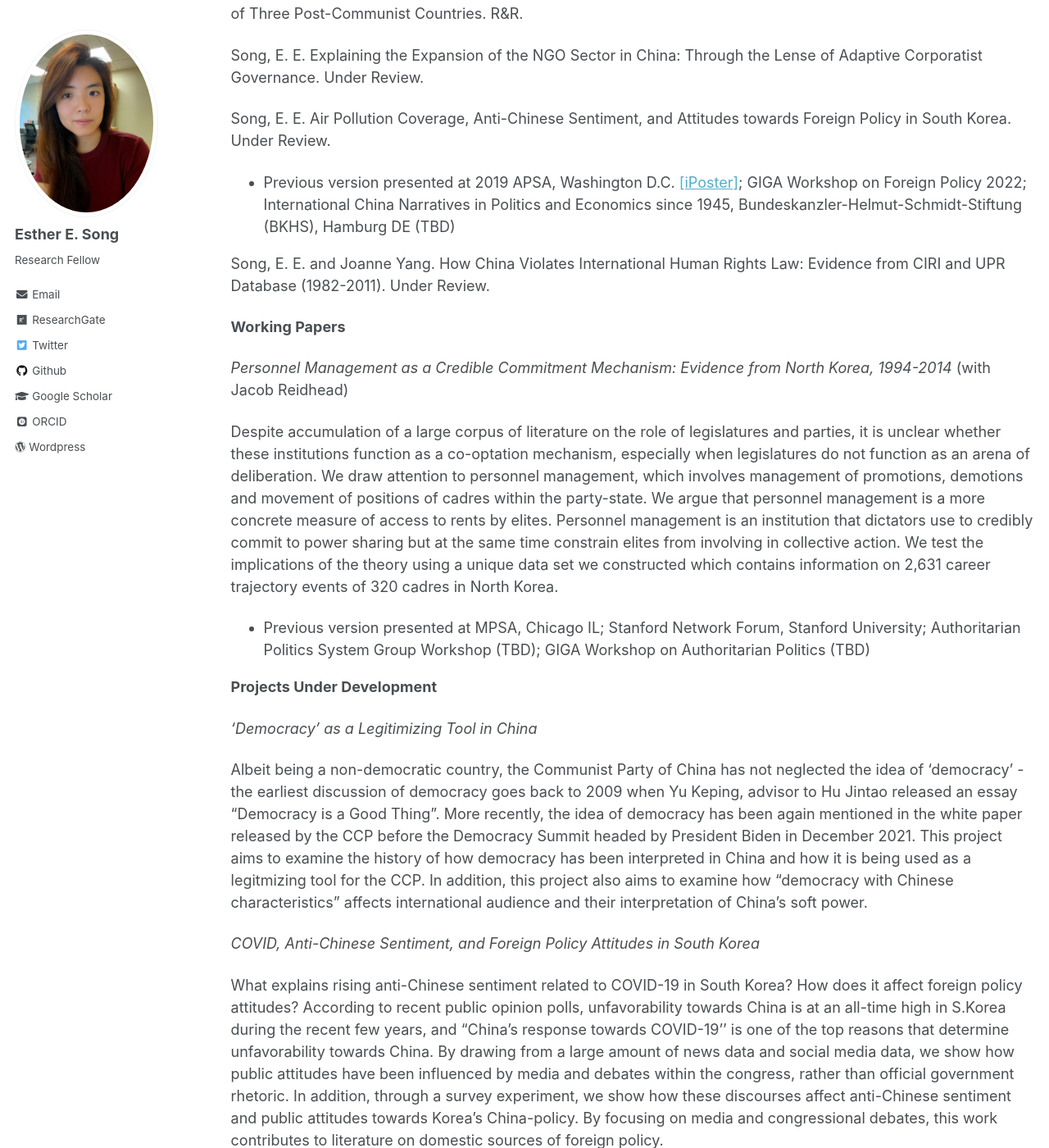
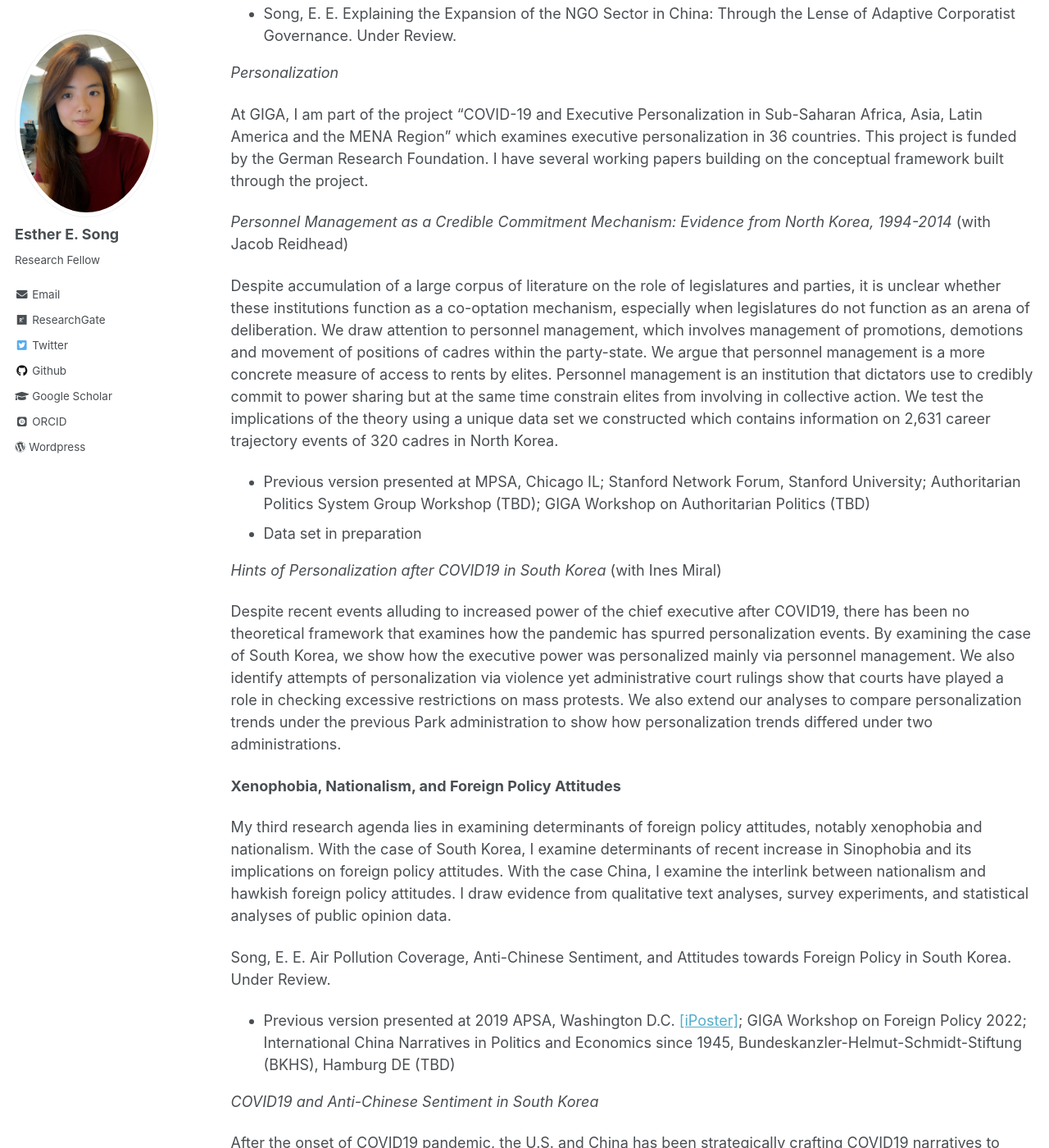
Before and after one commit to ehsong/ehsong.github.io, a Jekyll site: the page built from _pages/research.md, in a window 1280 px wide and 1400 px high, scrolled down 724 px. Shown: the whole window at 82% size. Built offline with Jekyll 4.4.1, drawn with Linux system fonts in a browser that asks for light colours; some web fonts are replaced; some of the changed text lies outside the part shown.

Commit message:
Update research.md

```diff
--- a/_pages/research.md
+++ b/_pages/research.md
@@ -7,43 +7,57 @@
 
 {% include base_path %}
 
-My research interests span across topics such as civil society and NGO policy, authoritarianism, political attitudes, and international affairs in East Asia with a regional focus primarily on China and secondarily on the two Koreas. My methodological interests lies in survey experiments, text mining, and case studies.
+My research interests span across topics such as civil society and NGO policy, authoritarianism, and international affairs in East Asia with a regional focus primarily on China and secondarily on the two Koreas. My methodological interests lies in survey experiments and text mining.
 
-At GIGA, I am part of the project ["COVID-19 and Executive Personalization in Sub-Saharan Africa, Asia, Latin America and the MENA Region"](https://www.giga-hamburg.de/en/projects/covid-19-executive-personalization-saharan-africa-asia-latin-america-mena-region/) which examines executive personalization in 36 countries. This project is funded by the [German Research Foundation](https://www.dfg.de/en/research_funding/index.html).
 
-**Peer-Reviewed Articles**
+**Authoritarianism**
 
-Song, E. E. 2022. How Outsourcing Social Services to NGOs Bolsters Political Trust in China: Evidence from Shanghai. *Chinese Political Science Review*. 1-27. [[Open Access Link]](https://link.springer.com/article/10.1007/s41111-021-00207-z)
+*NGO Policy in China*
+
+My dissertation work has centered on answering the question on why China has allowed the growth of the NGO sector despite its potential threat towards regime stability. This work touches not only upon state-society relations in China but authoritarianism as well. My work has culminated in a book-length project and peer-reviewed articles \& articles under review.
+
+* Song, E. E. 2022. How Outsourcing Social Services to NGOs Bolsters Political Trust in China: Evidence from Shanghai. *Chinese Political Science Review*. 1-27. [[Open Access Link]](https://link.springer.com/article/10.1007/s41111-021-00207-z)
 - Paper presented at 2019 MPSA, Chicago IL; 2019 Bay Area Comparative Urban Politics Workshop, UC Berkeley; 2019 China Social Science Workshop, Stanford University.
 
-**Articles Under Review/Submitted**
+* Song, E. E. The Political Origins of NGO Sector Expansion Under Authoritarianism: Evidence from Case Comparison of Three Post-Communist Countries. R&R.
 
-Song, E. E. Long-Term Effects of Authoritarian Repression: Evidence from the Gwangju Massacre in South Korea, 1980. Under Review.
+* Song, E. E. Explaining the Expansion of the NGO Sector in China: Through the Lense of Adaptive Corporatist Governance. Under Review.
 
-Song, E. E. The Political Origins of NGO Sector Expansion Under Authoritarianism: Evidence from Case Comparison of Three Post-Communist Countries. R&R.
+*Personalization*
 
-Song, E. E. Explaining the Expansion of the NGO Sector in China: Through the Lense of Adaptive Corporatist Governance. Under Review.
-
-Song, E. E. Air Pollution Coverage, Anti-Chinese Sentiment, and Attitudes towards Foreign Policy in South Korea. Under Review.
-- Previous version presented at 2019 APSA, Washington D.C. [[iPoster]](https://apsa2019-apsa.ipostersessions.com/default.aspx?s=DF-1D-34-3D-64-33-21-12-B0-42-57-A1-87-AC-68-E1); GIGA Workshop on Foreign Policy 2022; International China Narratives in Politics and Economics since 1945, Bundeskanzler-Helmut-Schmidt-Stiftung (BKHS), Hamburg DE (TBD)
-
-Song, E. E. and Joanne Yang. How China Violates International Human Rights Law: Evidence from CIRI and UPR Database (1982-2011). Under Review.
-
-
-**Working Papers**
+At GIGA, I am part of the project “COVID-19 and Executive Personalization in Sub-Saharan Africa, Asia, Latin America and the MENA Region” which examines executive personalization in 36 countries. This project is funded by the German Research Foundation. I have several working papers building on the conceptual framework built through the project.
 
 *Personnel Management as a Credible Commitment Mechanism: Evidence from North Korea, 1994-2014* (with Jacob Reidhead)
 
 Despite accumulation of a large corpus of literature on the role of legislatures and parties, it is unclear whether these institutions function as a co-optation mechanism, especially when legislatures do not function as an arena of deliberation. We draw attention to personnel management, which involves management of promotions, demotions and movement of positions of cadres within the party-state. We argue that personnel management is a more concrete measure of access to rents by elites. Personnel management is an institution that dictators use to credibly commit to power sharing but at the same time constrain elites from involving in collective action. We test the implications of the theory using a unique data set we constructed which contains information on 2,631 career trajectory events of 320 cadres in North Korea.
 
 - Previous version presented at MPSA, Chicago IL; Stanford Network Forum, Stanford University; Authoritarian Politics System Group Workshop (TBD); GIGA Workshop on Authoritarian Politics (TBD)
+- Data set in preparation
+
+*Hints of Personalization after COVID19 in South Korea* (with Ines Miral)
+
+Despite recent events alluding to increased power of the chief executive after COVID19, there has been no theoretical framework that examines how the pandemic has spurred personalization events. By examining the case of South Korea, we show how the executive power was personalized mainly via personnel management. We also identify attempts of personalization via violence yet administrative court rulings show that courts have played a role in checking excessive restrictions on mass protests. We also extend our analyses to compare personalization trends under the previous Park administration to show how personalization trends differed under two administrations.
+
+**Xenophobia, Nationalism, and Foreign Policy Attitudes**
+
+My third research agenda lies in examining determinants of foreign policy attitudes, notably xenophobia and nationalism. With the case of South Korea, I examine determinants of recent increase in Sinophobia and its implications on foreign policy attitudes. With the case China, I examine the interlink between nationalism and hawkish foreign policy attitudes. I draw evidence from qualitative text analyses, survey experiments, and statistical analyses of public opinion data.
+
+Song, E. E. Air Pollution Coverage, Anti-Chinese Sentiment, and Attitudes towards Foreign Policy in South Korea. Under Review.
+- Previous version presented at 2019 APSA, Washington D.C. [[iPoster]](https://apsa2019-apsa.ipostersessions.com/default.aspx?s=DF-1D-34-3D-64-33-21-12-B0-42-57-A1-87-AC-68-E1); GIGA Workshop on Foreign Policy 2022; International China Narratives in Politics and Economics since 1945, Bundeskanzler-Helmut-Schmidt-Stiftung (BKHS), Hamburg DE (TBD)
+
+*COVID19 and Anti-Chinese Sentiment in South Korea*
+
+After the onset of COVID19 pandemic, the U.S. and China has been strategically crafting COVID19 narratives to influence domestic politics and international relations. However yet we know less about how these narratives are formed. By examinig the case of South Korea, I find that anti-Chinese sentiment was deliberately incited due to domestic political factors: the conservatives used xenophobic narratives to compete with the liberal incumbent party. The deliberate crafting of the narrative was then replicated in news media and was absorbed by the public. The xenophobic narratives targeted at the Chinese has led to increase in anti-Chinese sentiment, even in topics unrelated to COVID19. I show evidence using qualitative text analyses and readings of congressional debates, news titles and op-ed titles, and more than 700K tweets collected between 2019 and 2021.
+
+**Other Articles Under Review/Submitted**
+
+Song, E. E. Long-Term Effects of Authoritarian Repression: Evidence from the Gwangju Massacre in South Korea, 1980. Under Review.
+
+Song, E. E. and Joanne Yang. How China Violates International Human Rights Law: Evidence from CIRI and UPR Database (1982-2011). Under Review.
+
 
 **Projects Under Development**
 
 *'Democracy' as a Legitimizing Tool in China*
 
 Albeit being a non-democratic country, the Communist Party of China has not neglected the idea of 'democracy' - the earliest discussion of democracy goes back to 2009 when Yu Keping, advisor to Hu Jintao released an essay "Democracy is a Good Thing". More recently, the idea of democracy has been again mentioned in the white paper released by the CCP before the Democracy Summit headed by President Biden in December 2021. This project aims to examine the history of how democracy has been interpreted in China and how it is being used as a legitmizing tool for the CCP. In addition, this project also aims to examine how "democracy with Chinese characteristics" affects international audience and their interpretation of China's soft power.
-
-*COVID, Anti-Chinese Sentiment, and Foreign Policy Attitudes in South Korea*
-
-What explains rising anti-Chinese sentiment related to COVID-19 in South Korea? How does it affect foreign policy attitudes? According to recent public opinion polls, unfavorability towards China is at an all-time high in S.Korea during the recent few years, and “China’s response towards COVID-19’’ is one of the top reasons that determine unfavorability towards China. By drawing from a large amount of news data and social media data, we show how public attitudes have been influenced by media and debates within the congress, rather than official government rhetoric. In addition, through a survey experiment, we show how these discourses affect anti-Chinese sentiment and public attitudes towards Korea’s China-policy. By focusing on media and congressional debates, this work contributes to literature on domestic sources of foreign policy.
```
